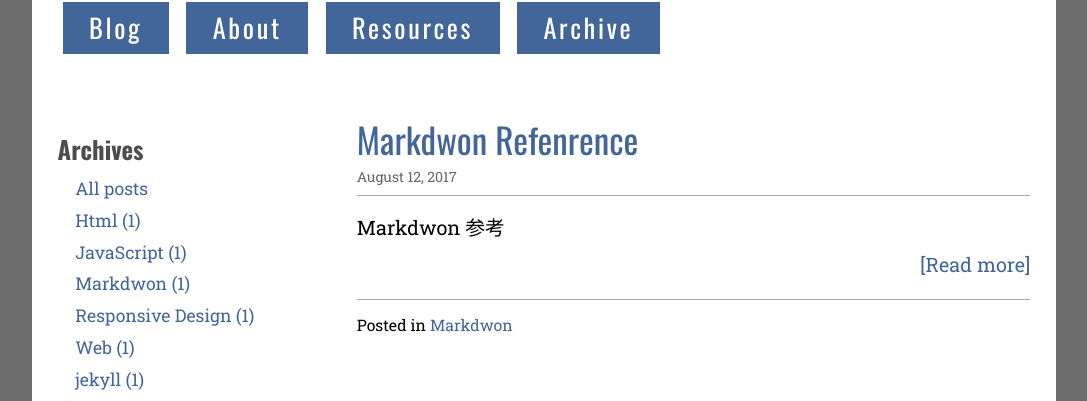
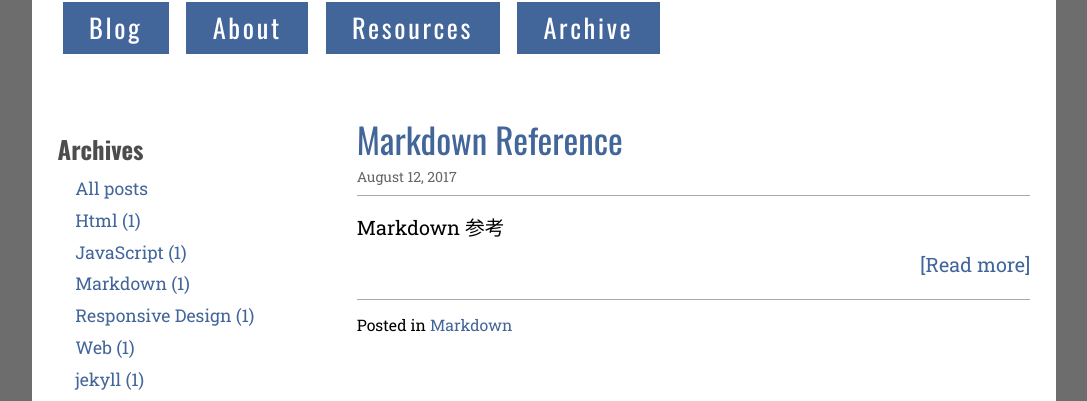
Before and after one commit to finegao/TMFATW, a Jekyll site: the page built from index.html, in a window 1280 px wide. Shown: the part 156-557 px from the top of the page, without its empty margins (96-1183 px from the left). Built offline with Jekyll 4.4.1, drawn with Linux system fonts in a browser that asks for light colours; the list of posts is cut into pages by our own code.

Commit message:
20170812

```diff
--- a/_posts/2017-08-12-Markdown-Reference.md
+++ b/_posts/2017-08-12-Markdown-Reference.md
@@ -1,14 +1,14 @@
 ---
 layout: post
-title:  "Markdwon Refenrence"
+title:  "Markdown Reference"
 date:   2017-08-12
-tags: [Markdwon]
+tags: [Markdown]
 ---
 
-# Markdwon 参考
+### Markdown 参考
 
-Atom 可以使用 Markdwon 预览工具
-[StackEdit.io](1)是一个很好的Markdwon在线编辑工具
+Atom 可以使用 Markdown 预览工具
+[StackEdit.io](1)是一个很好的Markdown在线编辑工具
 
 注意，本质上每一段文字都是 inline元素，所以必须以 inline 的结构来思考，同时可以使用 span 标签添加文字，使用 i 标签添加图标，注意和图片的区别。参考[StackEdit.io](1)。
 
@@ -29,11 +29,11 @@ Atom 可以使用 Markdwon 预览工具
 
 ###特殊字符
 
-使用 \\ 来使用特殊的字符，使用它可以暂时退出Markdwon占用的功能符号
+使用 \\ 来使用特殊的字符，使用它可以暂时退出Markdown占用的功能符号
 
 ## Html 标签
 
-markdwon 中可以随意插入 html 标签，并且添加 class
+markdown 中可以随意插入 html 标签，并且添加 class
 
 ## line break
 
```
